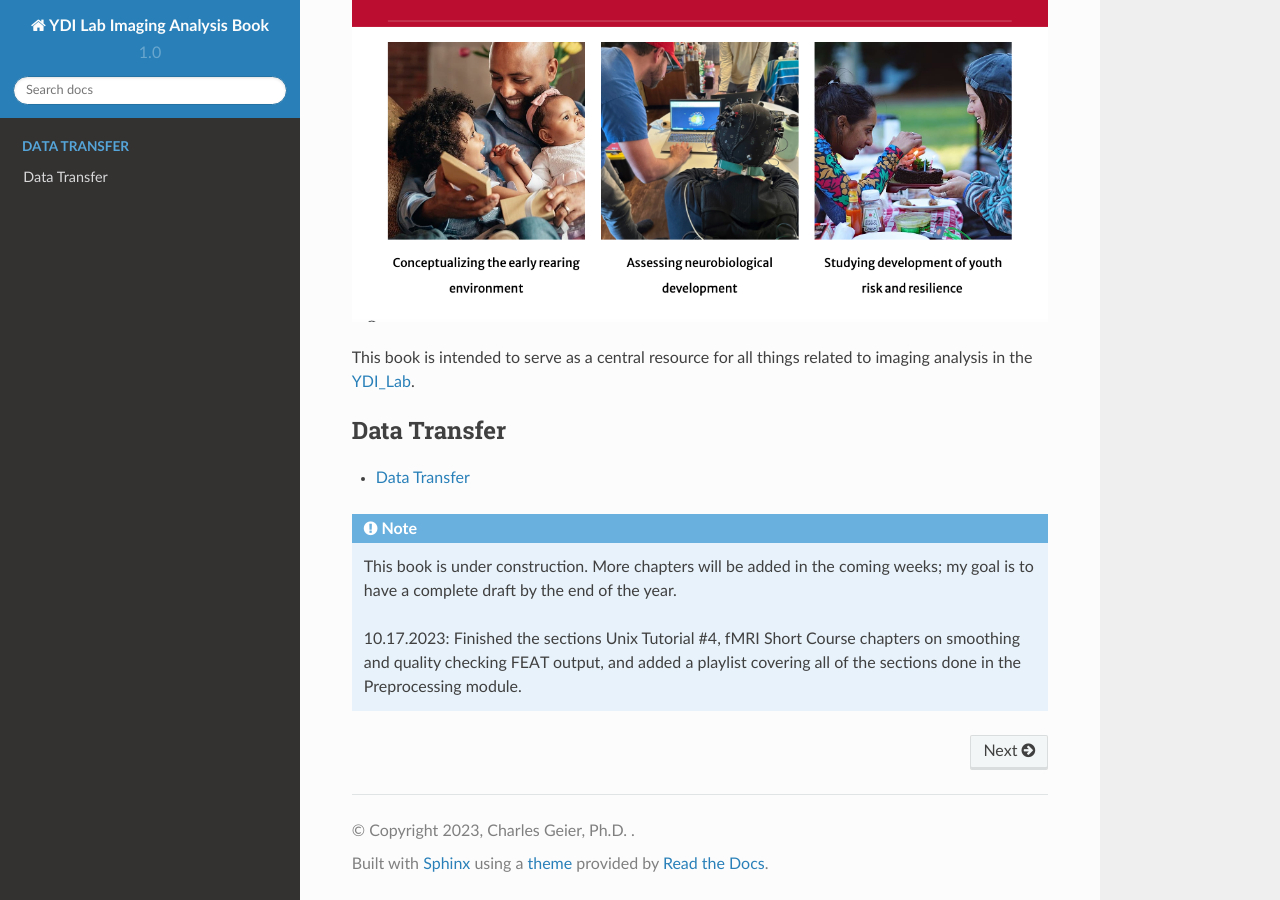
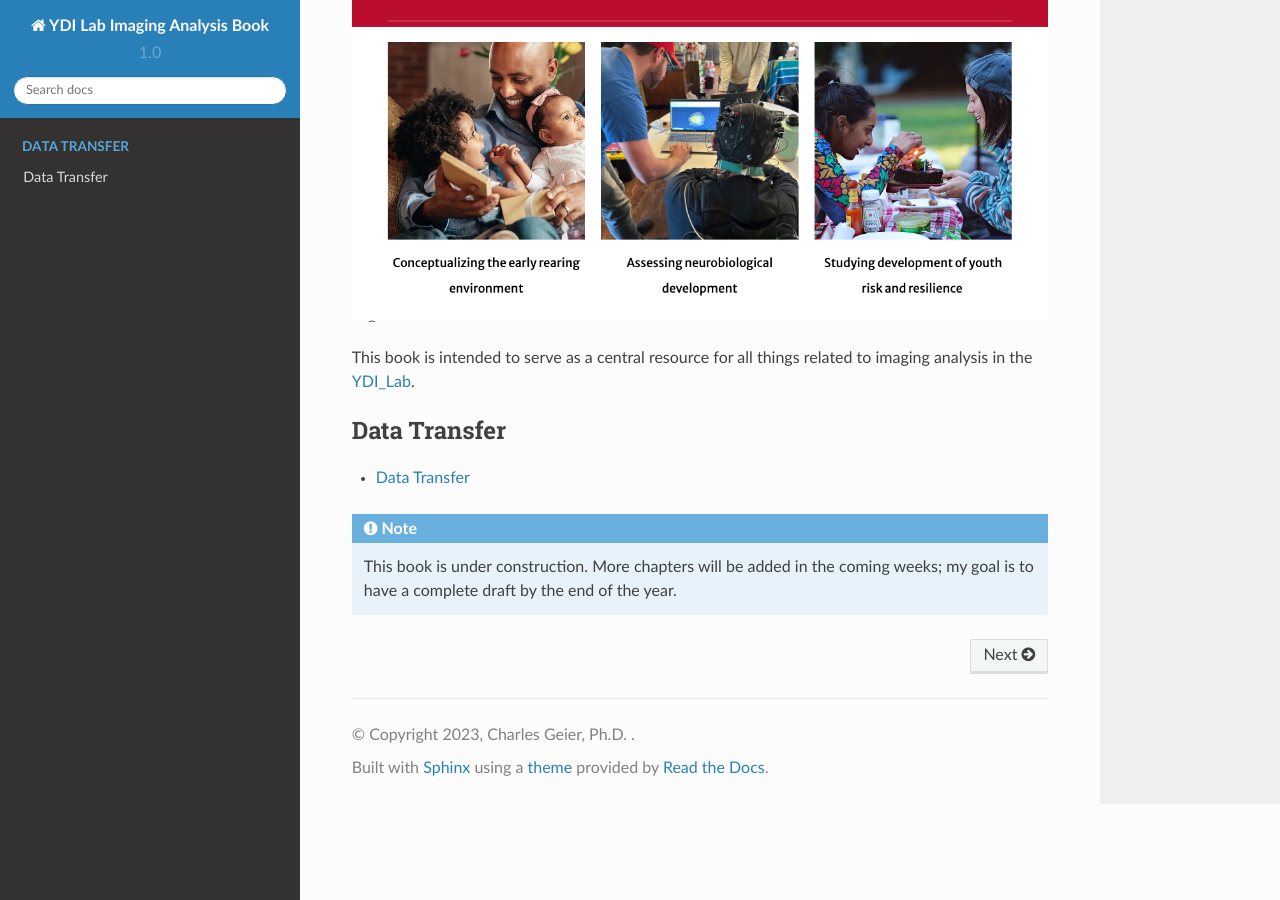
Before and after one commit to CFGEIER/YDI_imaging, a Sphinx documentation site: the page built from docs/index.rst, in a window 1280 px wide and 900 px high, scrolled down 663 px. Built offline with Sphinx 7.4.7 and the Read the Docs theme 2.0.0, drawn with Linux system fonts in a browser that asks for light colours; pages that are not in the unit, such as notebooks, are missing from menus.

Commit message:
Update index.rst

```diff
--- a/docs/index.rst
+++ b/docs/index.rst
@@ -37,5 +37,3 @@ This book is intended to serve as a central resource for all things related to i
 
 .. note::
     This book is under construction. More chapters will be added in the coming weeks; my goal is to have a complete draft by the end of the year.
-
-    10.17.2023: Finished the sections Unix Tutorial #4, fMRI Short Course chapters on smoothing and quality checking FEAT output, and added a playlist covering all of the sections done in the Preprocessing module.
```
